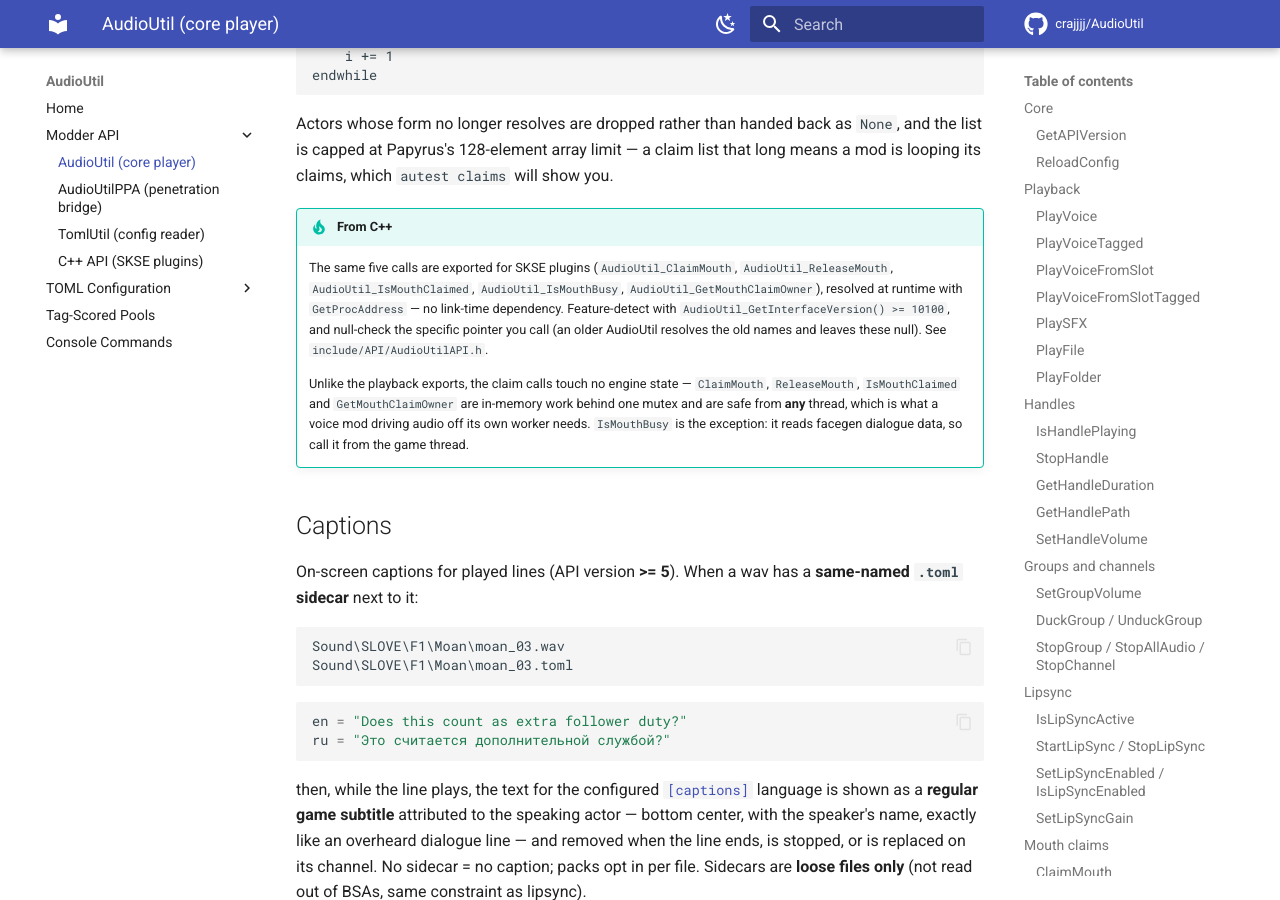
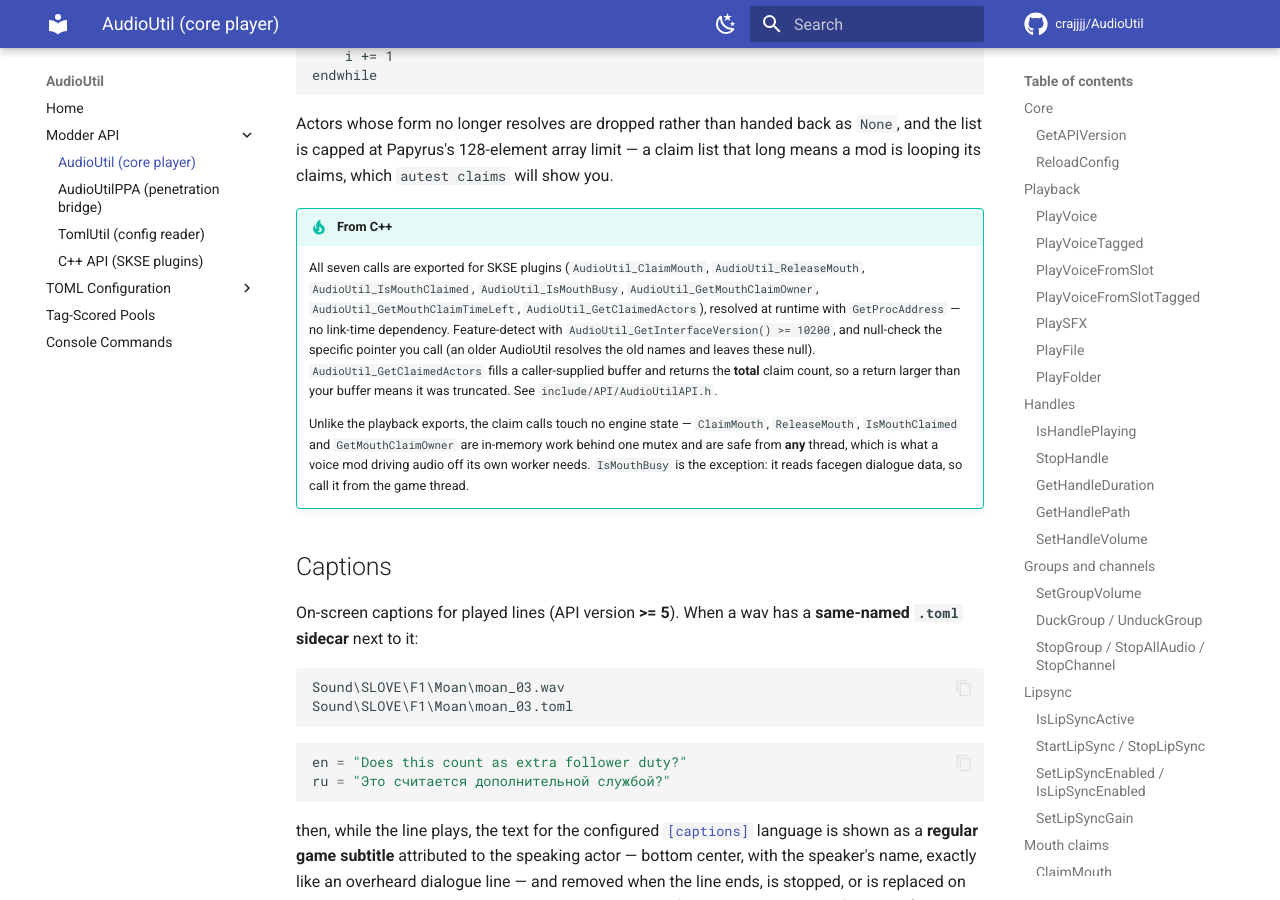
Before and after one commit to crajjjj/AudioUtil, an MkDocs documentation site: the page built from docs/api/audioutil.md, in a window 1280 px wide and 900 px high, scrolled down 9337 px. Built offline with MkDocs 1.6.1 and Material for MkDocs 9.7.7, drawn with Linux system fonts in a browser that asks for light colours; comment, search, counter and statistics services are not loaded.

Commit message:
Claim listing: return the total count, and align the version gates

```diff
--- a/docs/api/audioutil.md
+++ b/docs/api/audioutil.md
@@ -310,7 +310,7 @@ endwhile
 Actors whose form no longer resolves are dropped rather than handed back as `None`, and the list is capped at Papyrus's 128-element array limit — a claim list that long means a mod is looping its claims, which `autest claims` will show you.
 
 !!! tip "From C++"
-    The same five calls are exported for SKSE plugins (`AudioUtil_ClaimMouth`, `AudioUtil_ReleaseMouth`, `AudioUtil_IsMouthClaimed`, `AudioUtil_IsMouthBusy`, `AudioUtil_GetMouthClaimOwner`), resolved at runtime with `GetProcAddress` — no link-time dependency. Feature-detect with `AudioUtil_GetInterfaceVersion() >= 10100`, and null-check the specific pointer you call (an older AudioUtil resolves the old names and leaves these null). See `include/API/AudioUtilAPI.h`.
+    All seven calls are exported for SKSE plugins (`AudioUtil_ClaimMouth`, `AudioUtil_ReleaseMouth`, `AudioUtil_IsMouthClaimed`, `AudioUtil_IsMouthBusy`, `AudioUtil_GetMouthClaimOwner`, `AudioUtil_GetMouthClaimTimeLeft`, `AudioUtil_GetClaimedActors`), resolved at runtime with `GetProcAddress` — no link-time dependency. Feature-detect with `AudioUtil_GetInterfaceVersion() >= 10200`, and null-check the specific pointer you call (an older AudioUtil resolves the old names and leaves these null). `AudioUtil_GetClaimedActors` fills a caller-supplied buffer and returns the **total** claim count, so a return larger than your buffer means it was truncated. See `include/API/AudioUtilAPI.h`.
 
     Unlike the playback exports, the claim calls touch no engine state — `ClaimMouth`, `ReleaseMouth`, `IsMouthClaimed` and `GetMouthClaimOwner` are in-memory work behind one mutex and are safe from **any** thread, which is what a voice mod driving audio off its own worker needs. `IsMouthBusy` is the exception: it reads facegen dialogue data, so call it from the game thread.
 
```
Also changed, not shown: include/API/README.md (+4 -3 lines), 2 other files.
